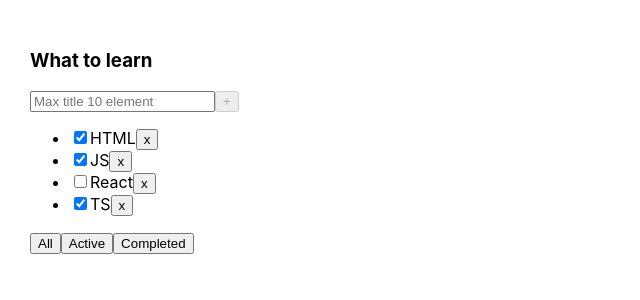
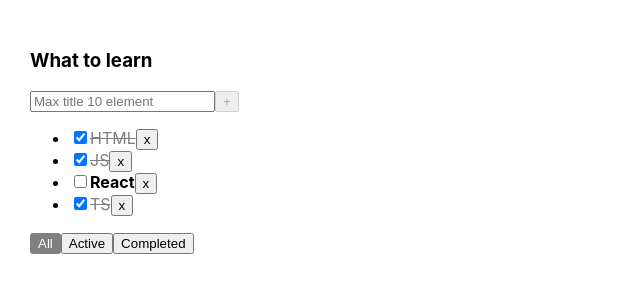
Before and after one commit to Tim1222/ClearFocus, a React (Vite) app: page / in a window 1280 px wide. Shown: the top 300 px of the page, without its empty margins (0-640 px from the left). Built offline with nearby package versions, Linux system fonts and the light colour scheme.

Commit message:
add CSS in the project

```diff
--- a/src/App.css
+++ b/src/App.css
@@ -1,8 +1,24 @@
 .app {
-  padding: 30px;
-  display: flex;
+    padding: 30px;
+    display: flex;
 }
 
 .app > div {
-  margin-right: 50px;
+    margin-right: 50px;
 }
+
+.task {
+    font-weight: bold;
+}
+
+.task-done {
+    text-decoration: line-through;
+    opacity: 0.5;
+}
+
+.btn-filter-active {
+    background-color: grey;
+    color: white;
+    border: 2px solid grey;
+    border-radius: 3px;
+}
--- a/src/App.tsx
+++ b/src/App.tsx
@@ -46,9 +46,9 @@ function App() {
         setTasks([...tasks, newTask])
     }
 
-    const ChangeTaskStatus = (taskId: string) => {
+    const ChangeTaskStatus = (taskId: string, isDone: boolean) => {
         setTasks(tasks.map(t => t.id === taskId
-            ? {...t, isDone: !t.isDone}
+            ? {...t, isDone: isDone}
             : t))
 
         //setTasks(newState)
@@ -62,7 +62,8 @@ function App() {
                 deleteTask={deleteTask}
                 changeTodolistFilter={changeTodolistFilter}
                 createTask={createTask}
-                ChangeTaskStatus={ChangeTaskStatus}/>
+                ChangeTaskStatus={ChangeTaskStatus}
+                activeFilter={filter}/>
         </div>
     )
 }
--- a/src/FilterButtons.tsx
+++ b/src/FilterButtons.tsx
@@ -2,12 +2,19 @@ import {FilterType} from "./App";
 
 type FilterButtonsPropsType = {
     changeTodolistFilter: (newFilterValue: FilterType) => void
+    activeFilter: FilterType
 }
 
-export const FilterButtons = ({changeTodolistFilter}: FilterButtonsPropsType) => {
+export const FilterButtons = ({changeTodolistFilter, activeFilter}: FilterButtonsPropsType) => {
     return <div>
-        <button onClick={()=> changeTodolistFilter('all')}>All</button>
-        <button onClick={()=> changeTodolistFilter('active')}>Active</button>
-        <button onClick={()=> changeTodolistFilter('completed')}>Completed</button>
+        <button className={activeFilter === 'all' ? 'btn-filter-active' : ''}
+                onClick={() => changeTodolistFilter('all')}>All
+        </button>
+        <button className={activeFilter === 'active' ? 'btn-filter-active' : ''}
+                onClick={() => changeTodolistFilter('active')}>Active
+        </button>
+        <button className={activeFilter === 'completed' ? 'btn-filter-active' : ''}
+                onClick={() => changeTodolistFilter('completed')}>Completed
+        </button>
     </div>
 }
--- a/src/TasksList.tsx
+++ b/src/TasksList.tsx
@@ -1,25 +1,33 @@
 import {TaskType} from "./TodolistItem";
+import {an} from "vitest/dist/chunks/reporters.D7Jzd9GS";
 
 type TasksListPropsType = {
     tasks: TaskType[]
     deleteTask: (taskId: string) => void
-    ChangeTaskStatus: (taskId: string) => void
+    ChangeTaskStatus: (taskId: string, isDone: boolean) => void
 }
 
 const TasksList = ({tasks, deleteTask, ChangeTaskStatus}: TasksListPropsType) => {
+
+
     const tasksList = tasks.length === 0
         ? <span>Ваш список пуст</span>
         : <ul>
 
             {
-                tasks.map(t => <li key={t.id}><input
-                    type='checkbox'
-                    checked={t.isDone}
-                    onClick={() => ChangeTaskStatus(t.id)}
-                />
-                    <span>{t.title}</span>
-                    <button onClick={() => deleteTask(t.id)}>x</button>
-                </li>)
+                tasks.map(t => {
+                    const taskClass = t.isDone ? 'task-done' : 'task'
+                    return (
+                        <li key={t.id}><input
+                            type='checkbox'
+                            checked={t.isDone}
+                            onClick={(e) => ChangeTaskStatus(t.id, e.currentTarget.checked)}
+                        />
+                            <span className={taskClass}>{t.title}</span>
+                            <button onClick={() => deleteTask(t.id)}>x</button>
+                        </li>)
+
+            })
             }
         </ul>
 
--- a/src/TodolistItem.tsx
+++ b/src/TodolistItem.tsx
@@ -10,7 +10,8 @@ type TodolistItemPropsType = {
     deleteTask: (taskId: string) => void
     changeTodolistFilter: (newFilterValue: FilterType) => void
     createTask: (title: string) => void
-    ChangeTaskStatus: (title: string) => void
+    ChangeTaskStatus: (title: string, isDone: boolean) => void
+    activeFilter: FilterType
 }
 export type TaskType = {
     id: string
@@ -26,6 +27,7 @@ export const TodolistItem = (props: TodolistItemPropsType) => {
         changeTodolistFilter,
         createTask,
         ChangeTaskStatus,
+        activeFilter,
     } = props
 
     return <div>
@@ -35,7 +37,9 @@ export const TodolistItem = (props: TodolistItemPropsType) => {
             tasks={task}
             deleteTask={deleteTask}
             ChangeTaskStatus={ChangeTaskStatus}/>
-        <FilterButtons changeTodolistFilter={changeTodolistFilter}/>
+        <FilterButtons
+            changeTodolistFilter={changeTodolistFilter}
+            activeFilter={activeFilter}/>
 
     </div>
 }
```
